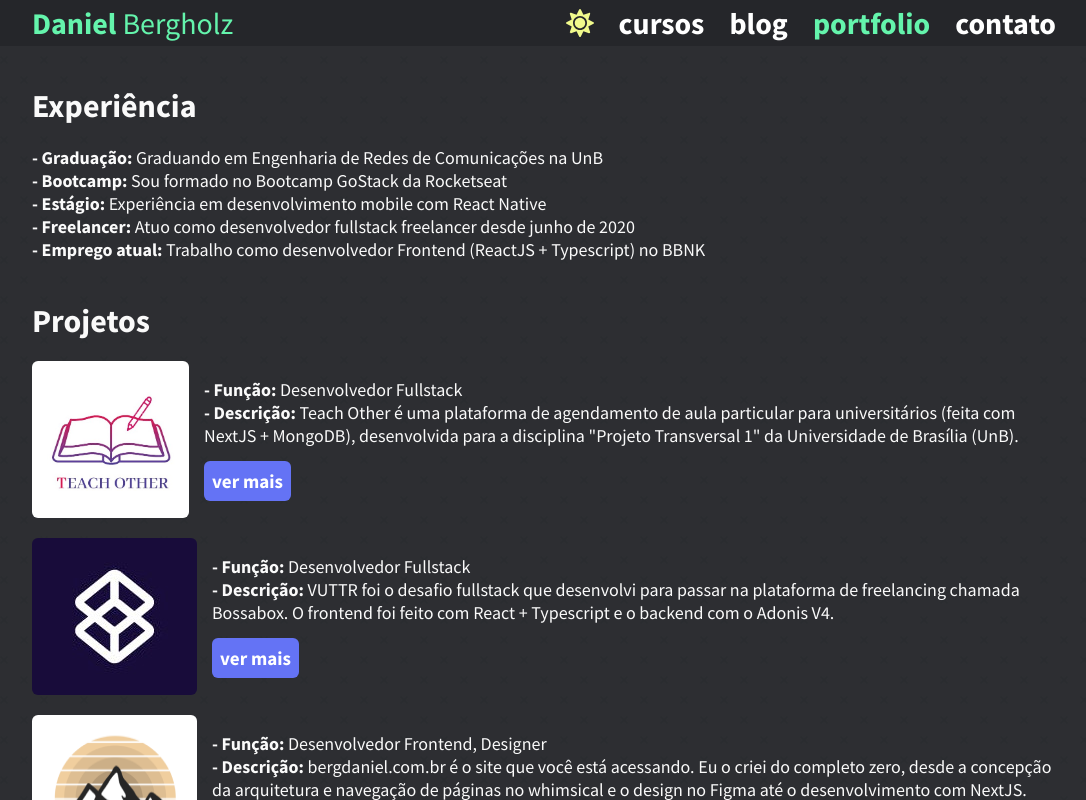
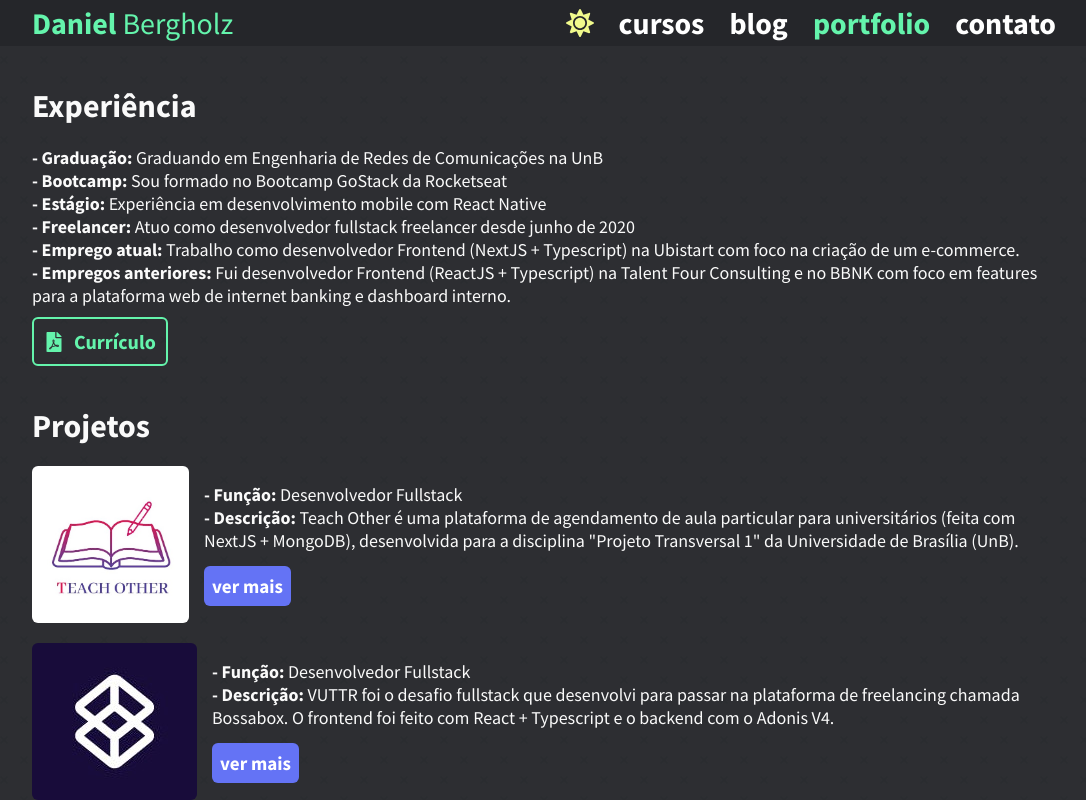
Before and after one commit to danielbergholz/nextjs-bergdaniel.com.br, a Next.js app: page /portfolio in a window 1280 px wide. Shown: the top 800 px of the page, without its empty margins (96-1182 px from the left). Built offline with nearby package versions, Linux system fonts and the light colour scheme.

Commit message:
add curriculum

```diff
--- /dev/null
+++ b/components/SpecialButton/index.tsx
@@ -0,0 +1,20 @@
+import React from 'react';
+
+import { StyledButton } from './styles';
+
+interface ButtonProps {
+  link?: string;
+}
+
+const SpecialButton: React.FC<ButtonProps> = ({ children, link }) => {
+  if (link) {
+    return (
+      <a href={link} target="_blank" rel="noopener noreferrer">
+        <StyledButton type="button">{children}</StyledButton>
+      </a>
+    );
+  }
+  return <StyledButton type="button">{children}</StyledButton>;
+};
+
+export default SpecialButton;
--- /dev/null
+++ b/components/SpecialButton/styles.ts
@@ -0,0 +1,27 @@
+import styled from 'styled-components';
+
+interface ButtonProps {
+  backgroundColor?: string;
+  color?: string;
+}
+
+export const StyledButton = styled.button<ButtonProps>`
+  display: flex;
+  align-items: center;
+  padding: 10px;
+  border-radius: 6px;
+  background: none;
+  border: 2px solid #64f4ac;
+  color: #64f4ac;
+  font-family: 'Source Sans Pro', sans-serif;
+  font-weight: 700;
+  font-size: 20px;
+
+  svg {
+    margin-right: 10px;
+  }
+
+  @media (max-width: 700px) {
+    font-size: 18px;
+  }
+`;
--- a/pages/index.tsx
+++ b/pages/index.tsx
@@ -57,7 +57,7 @@
               Trabalho no desenvolvimento de aplicações web performáticas e com
               foco na experiência de usuário
             </h2>
-            <p>
+            <p id="green-text">
               Tecnologias que já utilizei: Node, Adonis, React, Gatsby e Next
             </p>
           </RightText>
--- a/pages/portfolio/index.tsx
+++ b/pages/portfolio/index.tsx
@@ -1,8 +1,10 @@
 import Link from 'next/link';
 import Head from 'next/head';
+import { FaFilePdf } from 'react-icons/fa';
 
 import { Container, Project, Text } from '../../styles/portfolio/styles';
 import Button from '../../components/Button';
+import SpecialButton from '../../components/SpecialButton';
 
 export default function Portfolio(): JSX.Element {
   return (
@@ -40,16 +42,46 @@
           - Emprego atual:
           <span>
             {' '}
-            Trabalho como desenvolvedor Frontend (ReactJS + Typescript) no{' '}
+            Trabalho como desenvolvedor Frontend (NextJS + Typescript) na{' '}
             <a
-              href="https://bbnk.com.br"
+              href="https://ubistart.com/"
+              target="_blank"
+              rel="noopener noreferrer"
+            >
+              Ubistart
+            </a>{' '}
+            com foco na criação de um e-commerce.
+          </span>
+        </strong>
+        <strong>
+          - Empregos anteriores:
+          <span>
+            {' '}
+            Fui desenvolvedor Frontend (ReactJS + Typescript) na{' '}
+            <a
+              href="http://talentfour.com.br/"
+              target="_blank"
+              rel="noopener noreferrer"
+            >
+              Talent Four Consulting
+            </a>{' '}
+            e no{' '}
+            <a
+              href="https://bbnk.com.br/"
               target="_blank"
               rel="noopener noreferrer"
             >
               BBNK
-            </a>
+            </a>{' '}
+            com foco em features para a plataforma web de internet banking e
+            dashboard interno.
           </span>
         </strong>
+
+        <SpecialButton link="/download/cv_daniel_bergholz.pdf">
+          <FaFilePdf color="#64f4ac" />
+          Currículo
+        </SpecialButton>
 
         <h1>Projetos</h1>
 
--- a/styles/GlobalStyles.ts
+++ b/styles/GlobalStyles.ts
@@ -103,6 +103,10 @@
           #thumbnail {
             background-color: #4a4b50;
           }
+
+          #green-text {
+            color: #64f4ac;
+          }
         `
       : css`
           body {
@@ -133,5 +137,9 @@
           #thumbnail {
             background-color: #c4c4c4;
           }
+
+          #green-text {
+            color: #2dbf76;
+          }
         `}
 `;
--- a/styles/home/styles.ts
+++ b/styles/home/styles.ts
@@ -37,7 +37,6 @@
     margin-top: 5px;
     display: block;
     font-size: 22px;
-    color: #64f4ac;
   }
 
   @media (max-width: 750px) {
--- a/styles/portfolio/styles.ts
+++ b/styles/portfolio/styles.ts
@@ -25,6 +25,10 @@
     font-weight: 400;
   }
 
+  button {
+    margin-top: 10px;
+  }
+
   @media (max-width: 700px) {
     h1 {
       text-align: center;
@@ -34,6 +38,10 @@
     strong,
     span {
       font-size: 16px;
+    }
+
+    button {
+      margin: 10px auto 0 auto;
     }
   }
 `;
```
Also changed, not shown: 1 other file (tests, documents, lock files or other folders).
